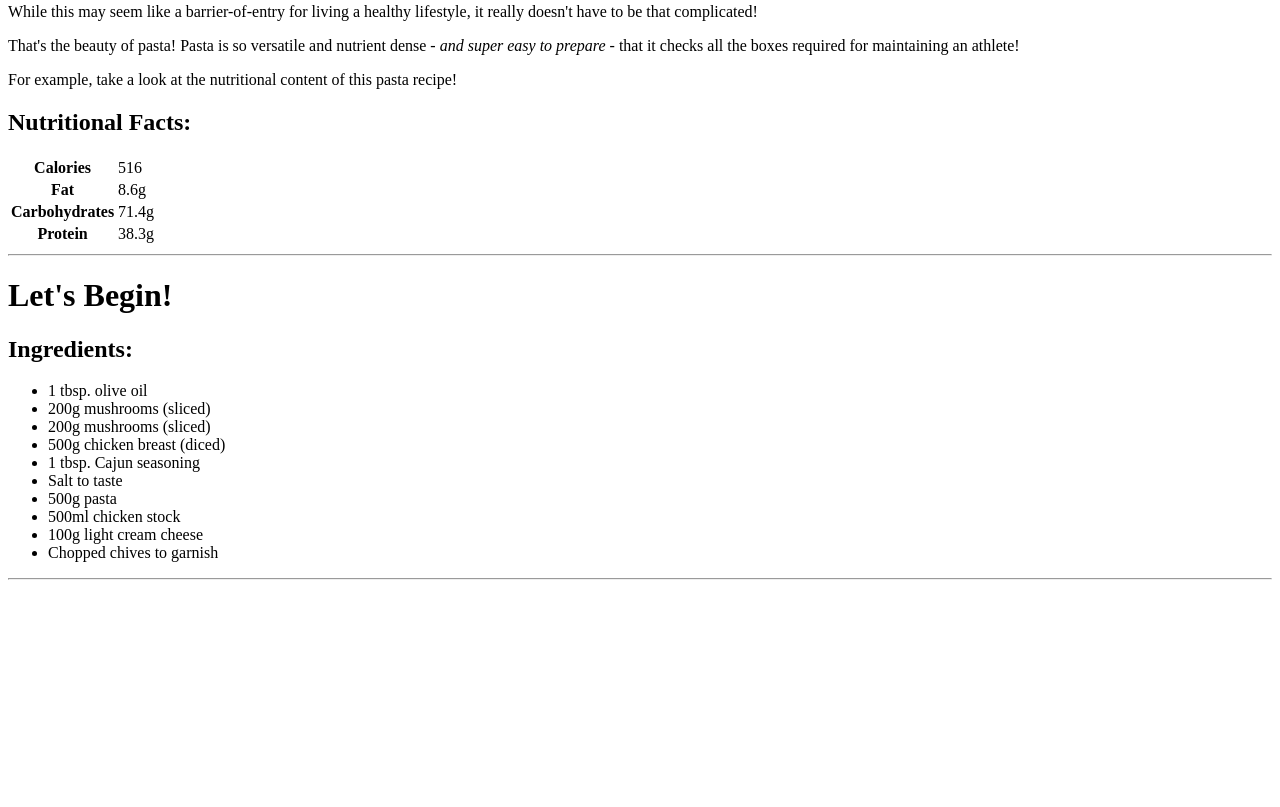
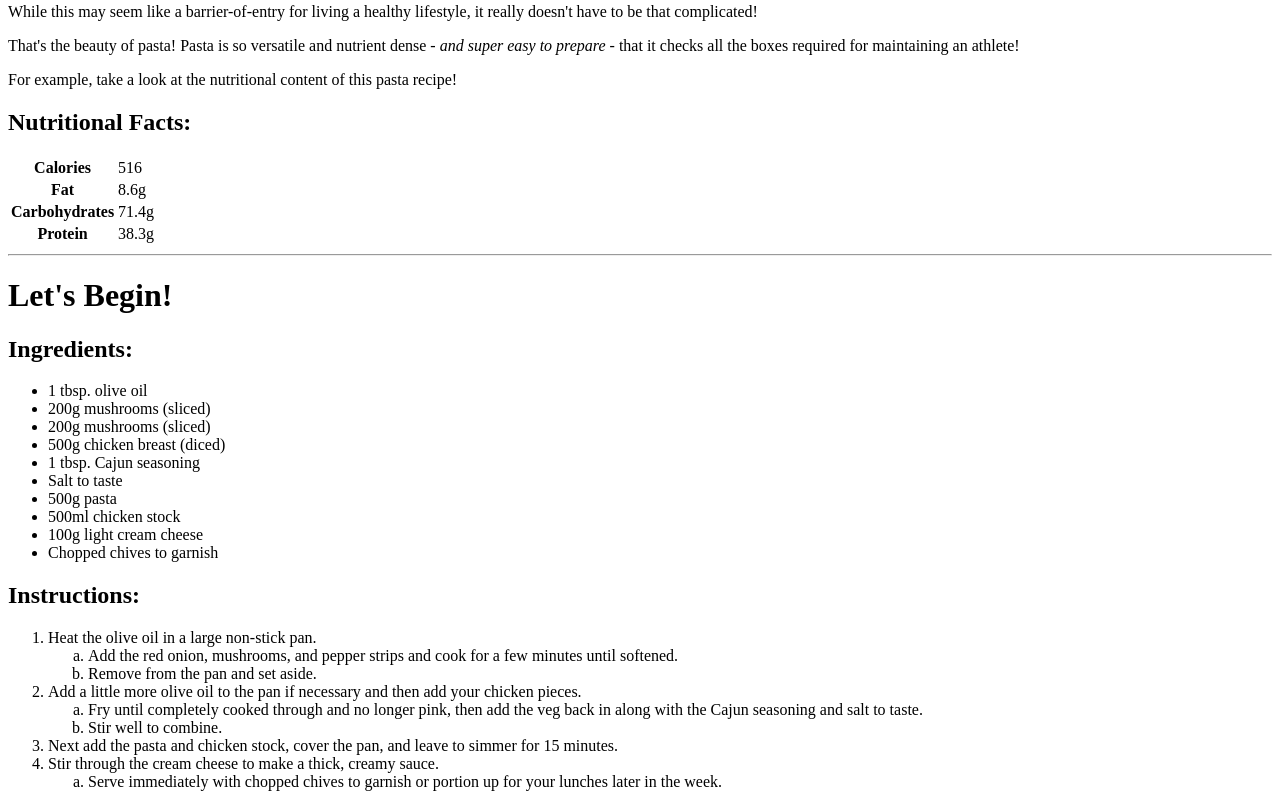
Before and after one commit to JESollo/odin-recipes, a plain HTML site: page recipes/pasta.html in a window 1280 px wide. Shown: the part 706-1513 px from the top of the page. Before the commit the page ends 1294 px from the top, so only its background shows below. Drawn offline with Linux system fonts and the light colour scheme; files whose address does not match are found by name.

Commit message:
Body
Added a nested list to outline the instructions to prepare the pasta

```diff
--- a/recipes/pasta.html
+++ b/recipes/pasta.html
@@ -56,7 +56,27 @@
             <li>Chopped chives to garnish</li>
         </ul>
 
-        <hr>
+        <h2>Instructions:</h2>
+        <ol>
+            <li> Heat the olive oil in a large non-stick pan.
+                <ol type="a">
+                    <li>Add the red onion, mushrooms, and pepper strips and cook for a few minutes until softened.</li>
+                    <li>Remove from the pan and set aside.</li>
+                </ol>
+            </li>
+            <li>Add a little more olive oil to the pan if necessary and then add your chicken pieces.
+                <ol type="a">
+                    <li>Fry until completely cooked through and no longer pink, then add the veg back in along with the Cajun seasoning and salt to taste.</li>
+                    <li>Stir well to combine.</li>
+                </ol>
+            </li>
+            <li>Next add the pasta and chicken stock, cover the pan, and leave to simmer for 15 minutes.</li>
+            <li>Stir through the cream cheese to make a thick, creamy sauce.
+                <ol type="a">
+                    <li>Serve immediately with chopped chives to garnish or portion up for your lunches later in the week.</li>
+                </ol>
+            </li>
+        </ol>
 
     </body>
 
```
